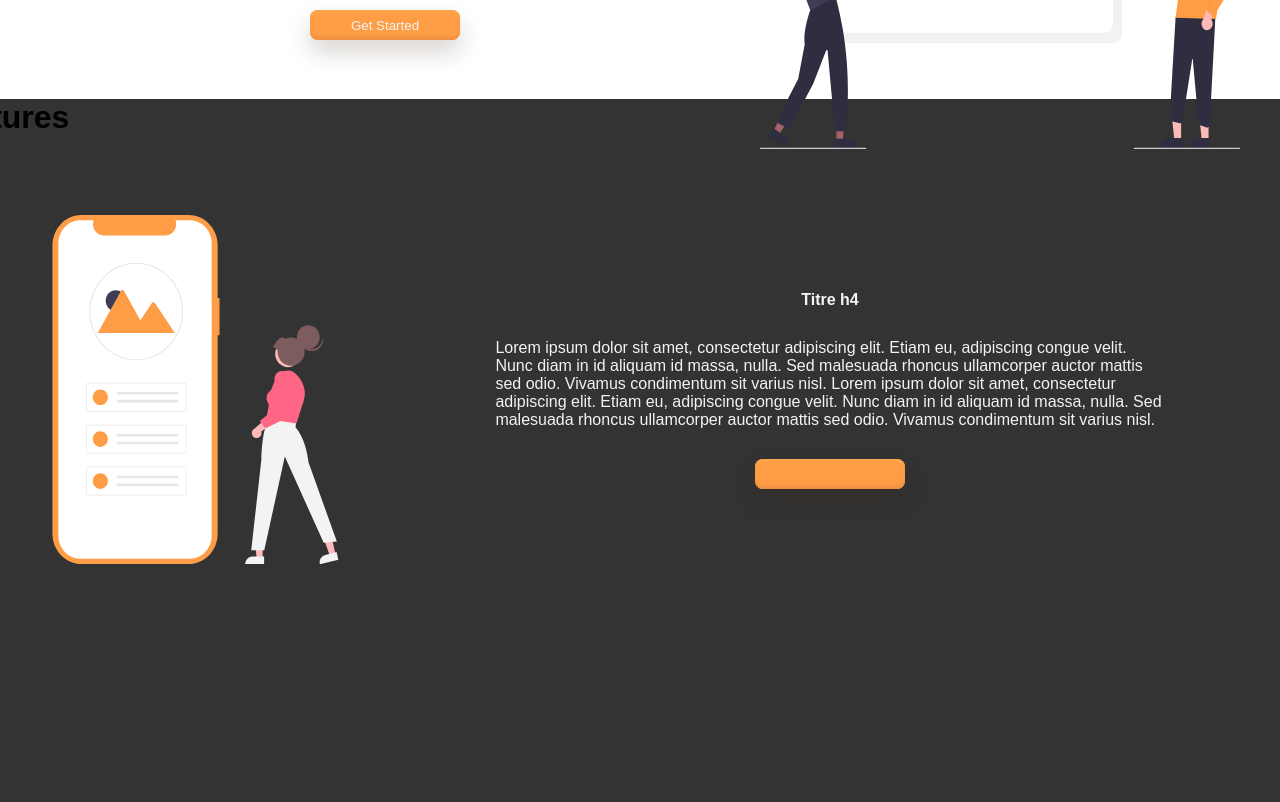
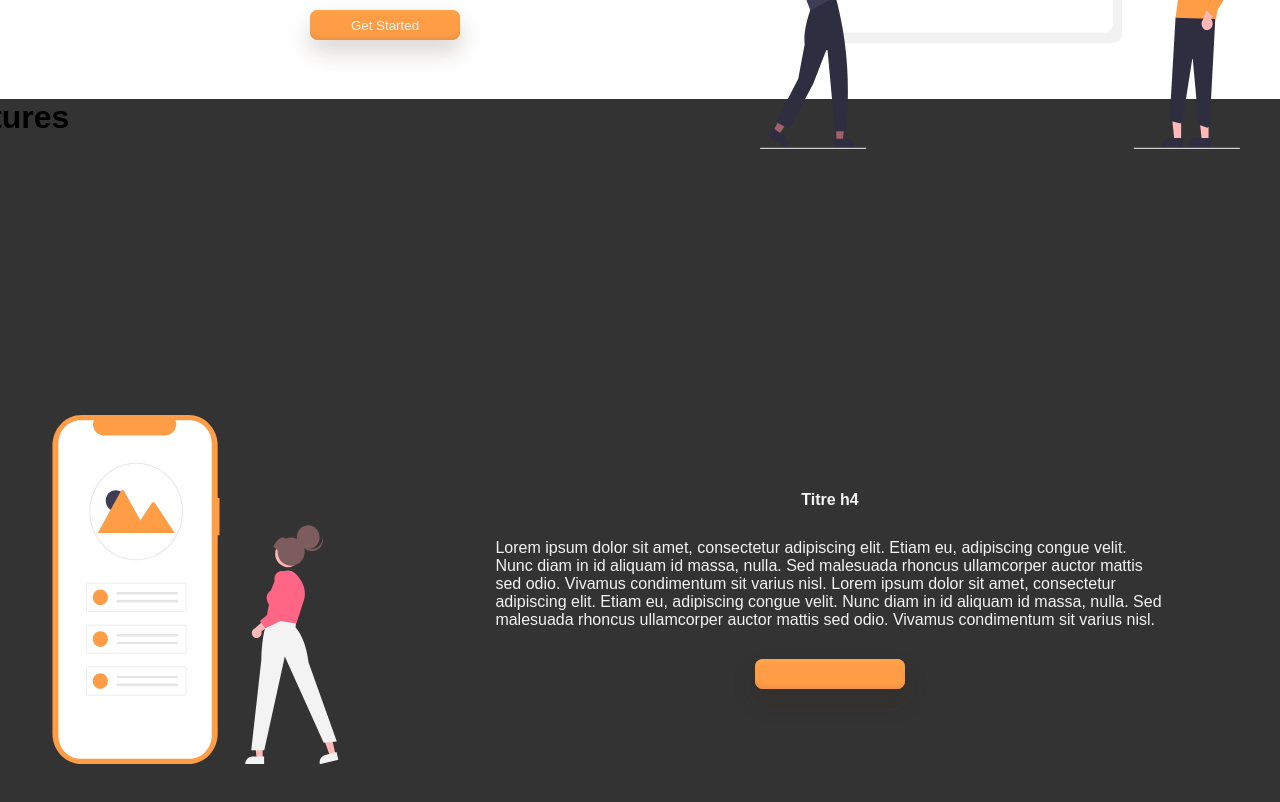
Before and after one commit to MatteoCourquin/No-MVP, a Nuxt app: page / in a window 1280 px wide. Shown: the part 440-1242 px from the top of the page. Built offline with nearby package versions, Linux system fonts and the light colour scheme.

Commit message:
start of section features

```diff
--- a/components/DetailsFeatures.vue
+++ b/components/DetailsFeatures.vue
@@ -70,6 +70,7 @@ export default {};
   display: flex;
   text-align: center;
   padding: 10px;
+  margin-top: 200px;
 }
 
 section {
```
